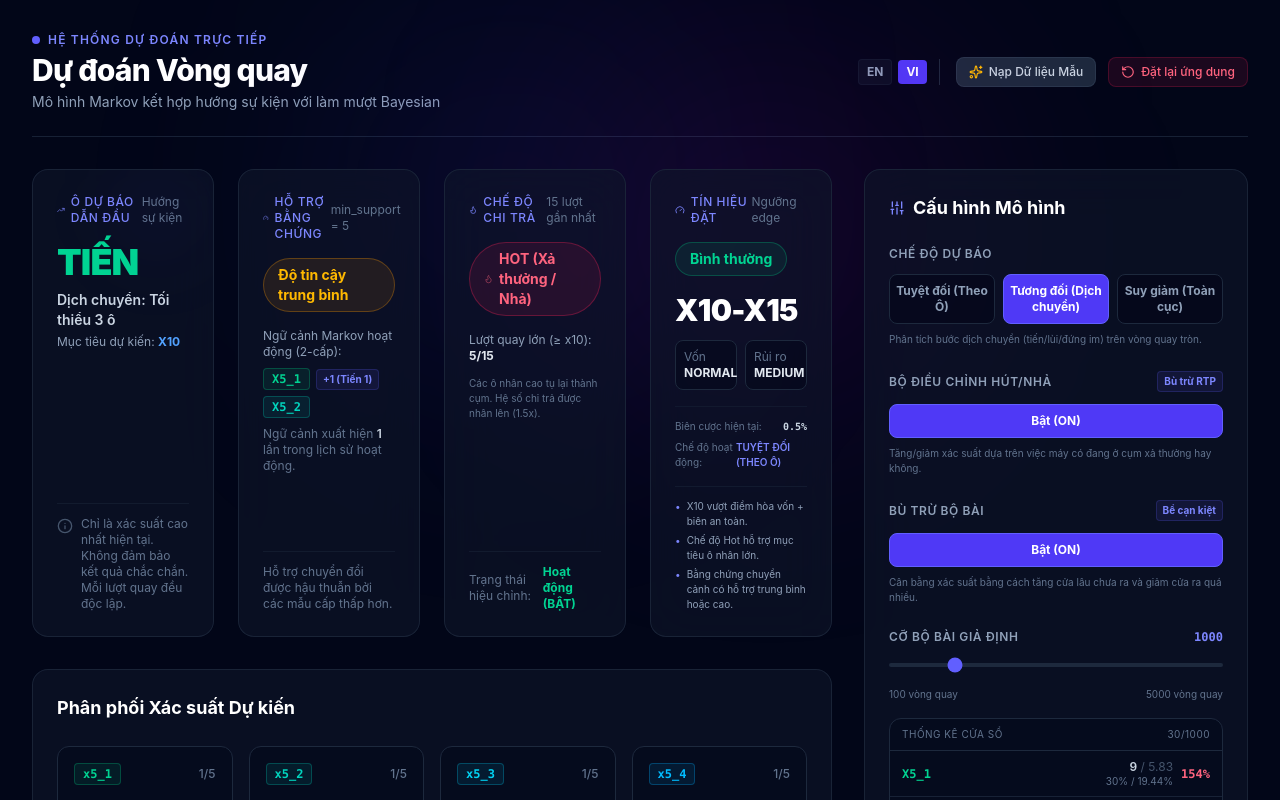
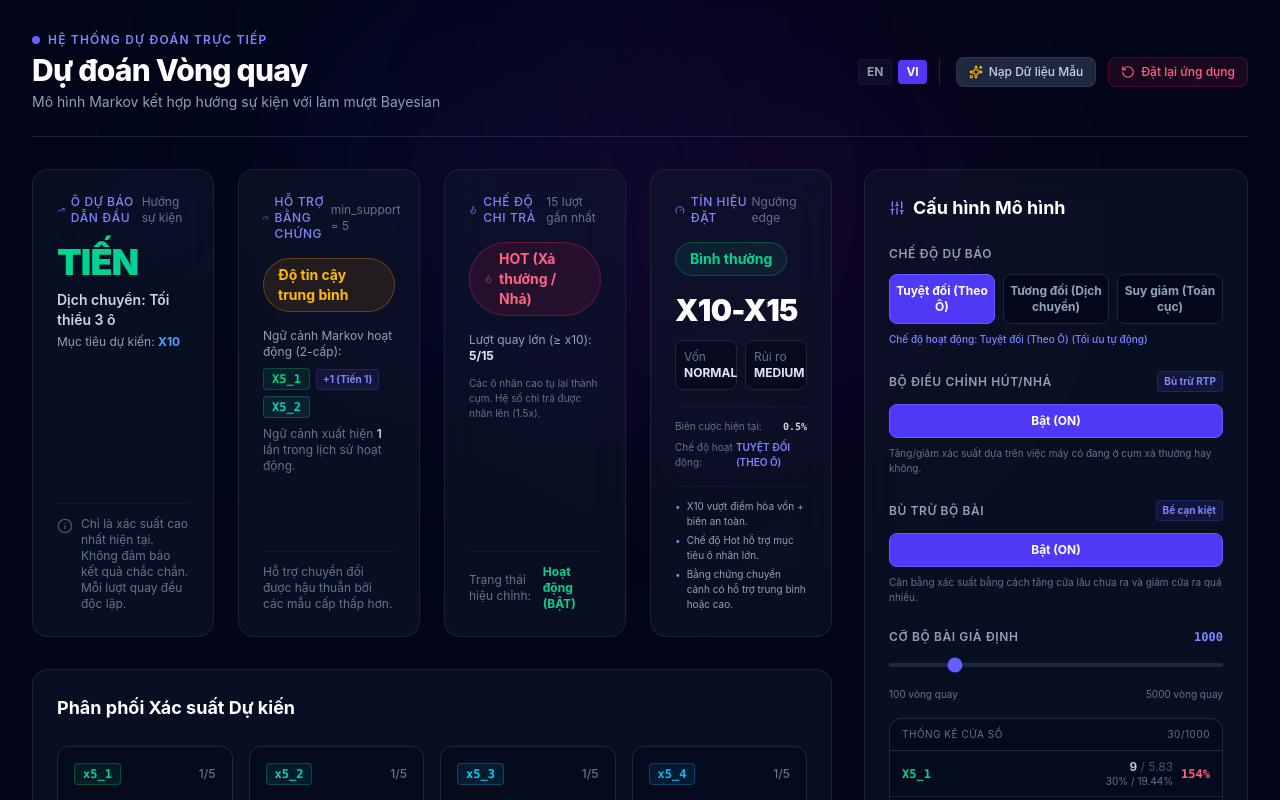
Before and after one commit to patdev495/hiya-app, a React (Vite) app: page / in a window 1280 px wide. Both pictures are taken after a click on the button "Nạp Dữ liệu Mẫu". Shown: the top 800 px of the page. Built offline with nearby package versions, Linux system fonts and the light colour scheme.

Commit message:
ui: automatically disable auto mode switch when manually selecting prediction mode

```diff
--- a/src/App.tsx
+++ b/src/App.tsx
@@ -235,6 +235,7 @@ export default function App() {
   const historyOutcomes = history.map(h => h.outcome);
   const prediction = calculatePrediction(historyOutcomes, config);
   const bettingSignal = calculateBettingSignal(historyOutcomes, prediction, config);
+  const activeModeToShow = bettingSignal.activeMode || config.predictionMode;
   const backtestSummary = calculateBacktest(historyOutcomes, config);
   const deckWindowStats = calculateDeckWindowStats(historyOutcomes, config.deckSize);
 
@@ -668,28 +669,36 @@ export default function App() {
                   </label>
                   <div className="grid grid-cols-3 gap-2">
                     <button
-                      onClick={() => updateConfigState({ ...config, predictionMode: 'absolute' })}
-                      className={`py-2 text-xs font-bold rounded-lg border transition-all cursor-pointer ${config.predictionMode === 'absolute' ? 'bg-indigo-600 border-indigo-500 text-white font-black' : 'bg-slate-950/60 border-slate-800 hover:border-slate-700 text-slate-400'}`}
+                      onClick={() => updateConfigState({ ...config, predictionMode: 'absolute', useAutoModeSwitch: false })}
+                      className={`py-2 text-xs font-bold rounded-lg border transition-all cursor-pointer ${activeModeToShow === 'absolute' ? 'bg-indigo-600 border-indigo-500 text-white font-black' : 'bg-slate-950/60 border-slate-800 hover:border-slate-700 text-slate-400'}`}
                     >
                       {t('modeAbsolute')}
                     </button>
                     <button
-                      onClick={() => updateConfigState({ ...config, predictionMode: 'relative' })}
-                      className={`py-2 text-xs font-bold rounded-lg border transition-all cursor-pointer ${config.predictionMode === 'relative' ? 'bg-indigo-600 border-indigo-500 text-white font-black' : 'bg-slate-950/60 border-slate-800 hover:border-slate-700 text-slate-400'}`}
+                      onClick={() => updateConfigState({ ...config, predictionMode: 'relative', useAutoModeSwitch: false })}
+                      className={`py-2 text-xs font-bold rounded-lg border transition-all cursor-pointer ${activeModeToShow === 'relative' ? 'bg-indigo-600 border-indigo-500 text-white font-black' : 'bg-slate-950/60 border-slate-800 hover:border-slate-700 text-slate-400'}`}
                     >
                       {t('modeRelative')}
                     </button>
                     <button
-                      onClick={() => updateConfigState({ ...config, predictionMode: 'decay' })}
-                      className={`py-2 text-xs font-bold rounded-lg border transition-all cursor-pointer ${config.predictionMode === 'decay' ? 'bg-indigo-600 border-indigo-500 text-white font-black' : 'bg-slate-950/60 border-slate-800 hover:border-slate-700 text-slate-400'}`}
+                      onClick={() => updateConfigState({ ...config, predictionMode: 'decay', useAutoModeSwitch: false })}
+                      className={`py-2 text-xs font-bold rounded-lg border transition-all cursor-pointer ${activeModeToShow === 'decay' ? 'bg-indigo-600 border-indigo-500 text-white font-black' : 'bg-slate-950/60 border-slate-800 hover:border-slate-700 text-slate-400'}`}
                     >
                       {t('modeDecay')}
                     </button>
                   </div>
                   <p className="text-[10px] text-slate-500 mt-2">
-                    {config.predictionMode === 'absolute' && t('absoluteDesc')}
-                    {config.predictionMode === 'relative' && t('relativeDesc')}
-                    {config.predictionMode === 'decay' && t('decayDesc')}
+                    {config.useAutoModeSwitch && history.length >= 30 ? (
+                      <span className="text-indigo-400 font-medium">
+                        {t('activeModeLabel')}: {t(`mode${activeModeToShow.charAt(0).toUpperCase()}${activeModeToShow.slice(1)}` as any)} {language === 'vi' ? '(Tối ưu tự động)' : '(Auto Optimized)'}
+                      </span>
+                    ) : (
+                      <>
+                        {config.predictionMode === 'absolute' && t('absoluteDesc')}
+                        {config.predictionMode === 'relative' && t('relativeDesc')}
+                        {config.predictionMode === 'decay' && t('decayDesc')}
+                      </>
+                    )}
                   </p>
                 </div>
 
```
